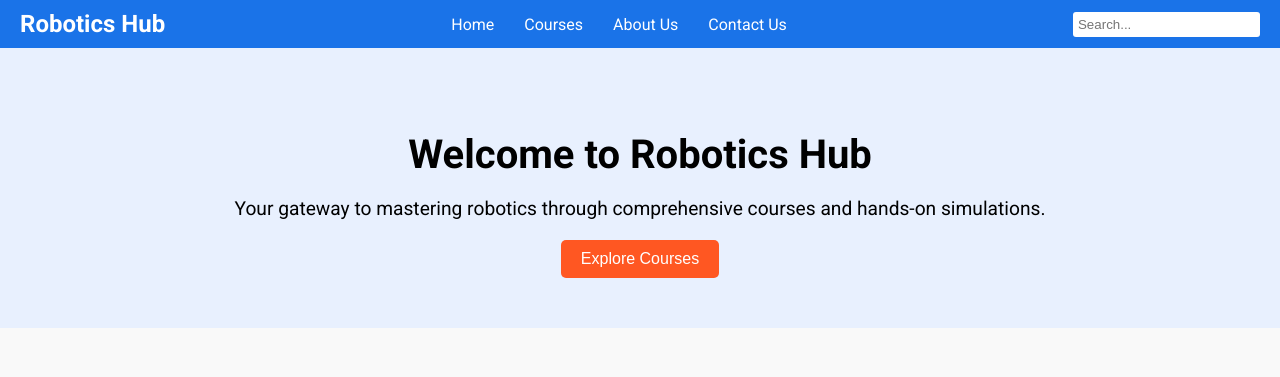
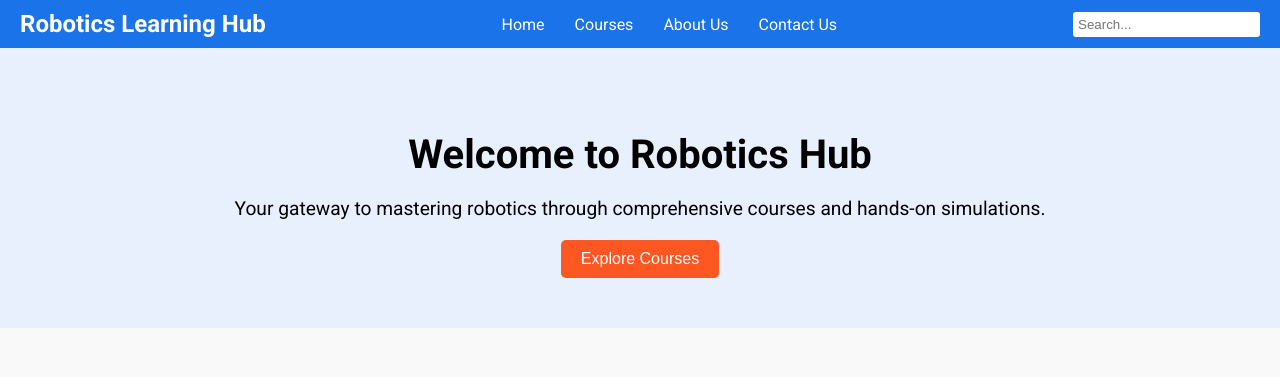
Before and after one commit to roboticslearninghub/roboticslearninghub, a plain HTML site: page index.html in a window 1280 px wide. Shown: the top 377 px of the page. Drawn offline with Linux system fonts and the light colour scheme.

Commit message:
logo changed

```diff
--- a/index.html
+++ b/index.html
@@ -147,7 +147,7 @@
 
 <body>
     <header>
-        <div class="logo">Robotics Hub</div>
+        <div class="logo">Robotics Learning Hub</div>
         <nav>
             <ul>
                 <li><a href="#">Home</a></li>
```
